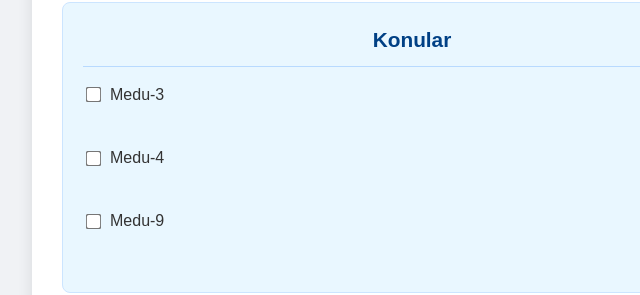
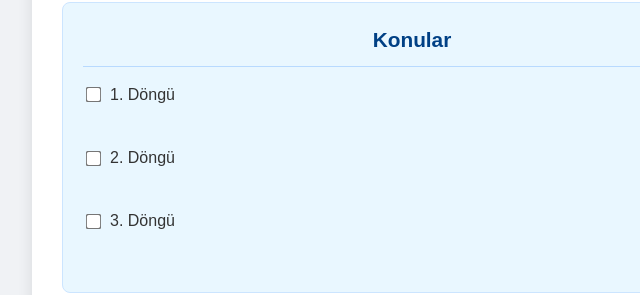
Before and after one commit to raltap/s-nav, a plain HTML site: page index.html in a window 1280 px wide. Shown: the part 214-509 px from the top of the page, 228-868 px from the left. Drawn offline with Linux system fonts and the light colour scheme.

Commit message:
Update index.html

```diff
--- a/index.html
+++ b/index.html
@@ -15,11 +15,12 @@
 
             <div class="selection-section">
                 <h2>Konular</h2>
-                <!-- Checkboxların 'value' değerleri JS'deki dosya eşleşmesi için kullanılacak -->
-                <label><input type="checkbox" class="file-checkbox" value="Medu-3"> Medu-3</label><br>
-                <label><input type="checkbox" class="file-checkbox" value="Medu-4"> Medu-4</label><br>
-                <label><input type="checkbox" class="file-checkbox" value="Medu-9"> Medu-9</label><br>
-                <!-- Buraya diğer Medu dosyaları için de benzer checkboxlar ekleyebilirsiniz -->
+                <!-- Sıralama 1. Döngü (Medu-4), 2. Döngü (Medu-9), 3. Döngü (Medu-3) şeklinde ayarlandı -->
+                <!-- DİKKAT: value="Medu-X" kısımları DEĞİŞTİRİLMEMELİDİR! -->
+                <label><input type="checkbox" class="file-checkbox" value="Medu-4"> 1. Döngü</label><br>
+                <label><input type="checkbox" class="file-checkbox" value="Medu-9"> 2. Döngü</label><br>
+                <label><input type="checkbox" class="file-checkbox" value="Medu-3"> 3. Döngü</label><br>
+                <!-- Buraya diğer Medu dosyaları için de checkbox ekleyebilirsiniz -->
             </div>
 
             <div class="selection-section">
```
